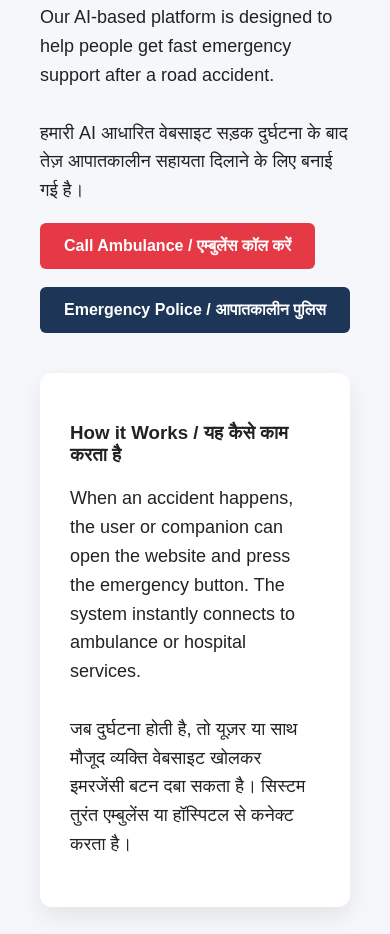
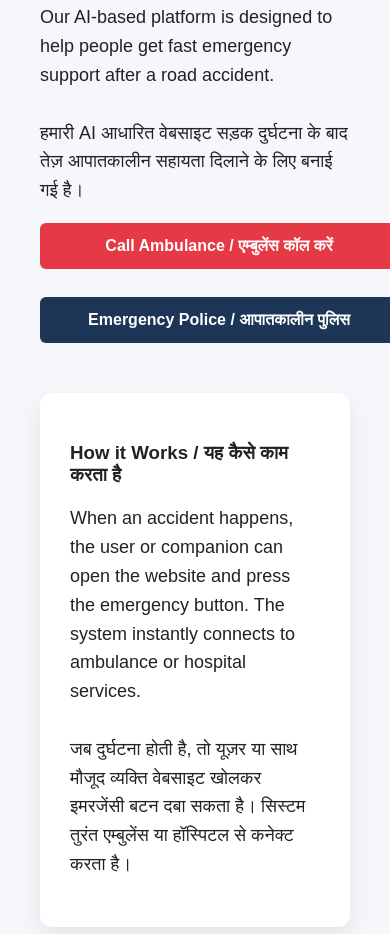
Before and after one commit to mahirsharma091-oss/lifelink-ai, a plain HTML site: page index.html in a window 390 px wide. Shown: the part 1210-2144 px from the top of the page. Drawn offline with Linux system fonts and the light colour scheme.

Commit message:
Update index.html

```diff
--- a/index.html
+++ b/index.html
@@ -4,6 +4,21 @@
   <meta name="viewport" content="width=device-width, initial-scale=1.0" />
   <title>AI Accident Emergency Response</title>
   <style>
+@media (max-width: 600px) {
+  header, section {
+    padding: 20px;
+  }
+
+  h1 {
+    font-size: 22px;
+  }
+
+  .btn {
+    width: 100%;
+    text-align: center;
+    margin-bottom: 10px;
+  }
+}
     body { margin: 0; font-family: Arial, Helvetica, sans-serif; background:#f5f7fb; color:#222; }
     header { background:#0b3c5d; color:white; padding:20px 40px; }
     header h1 { margin:0; font-size:28px; }
```
